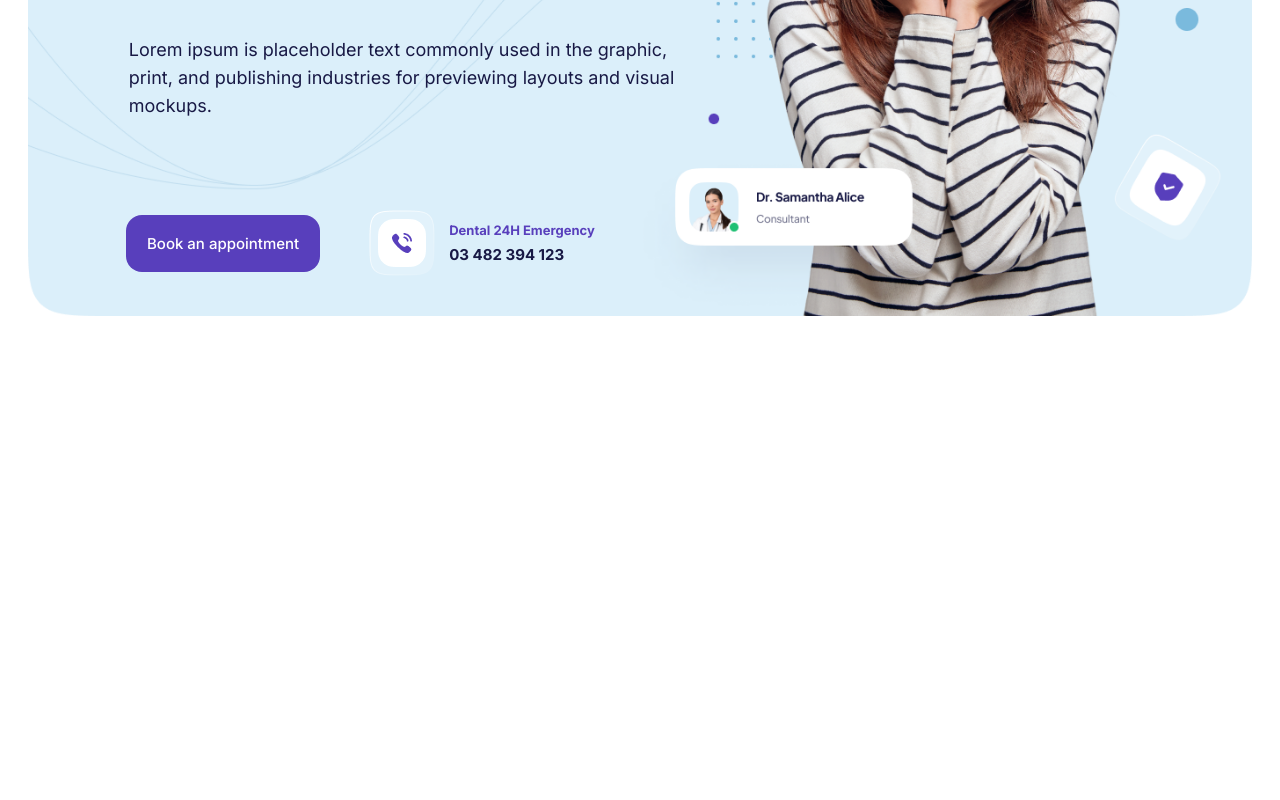
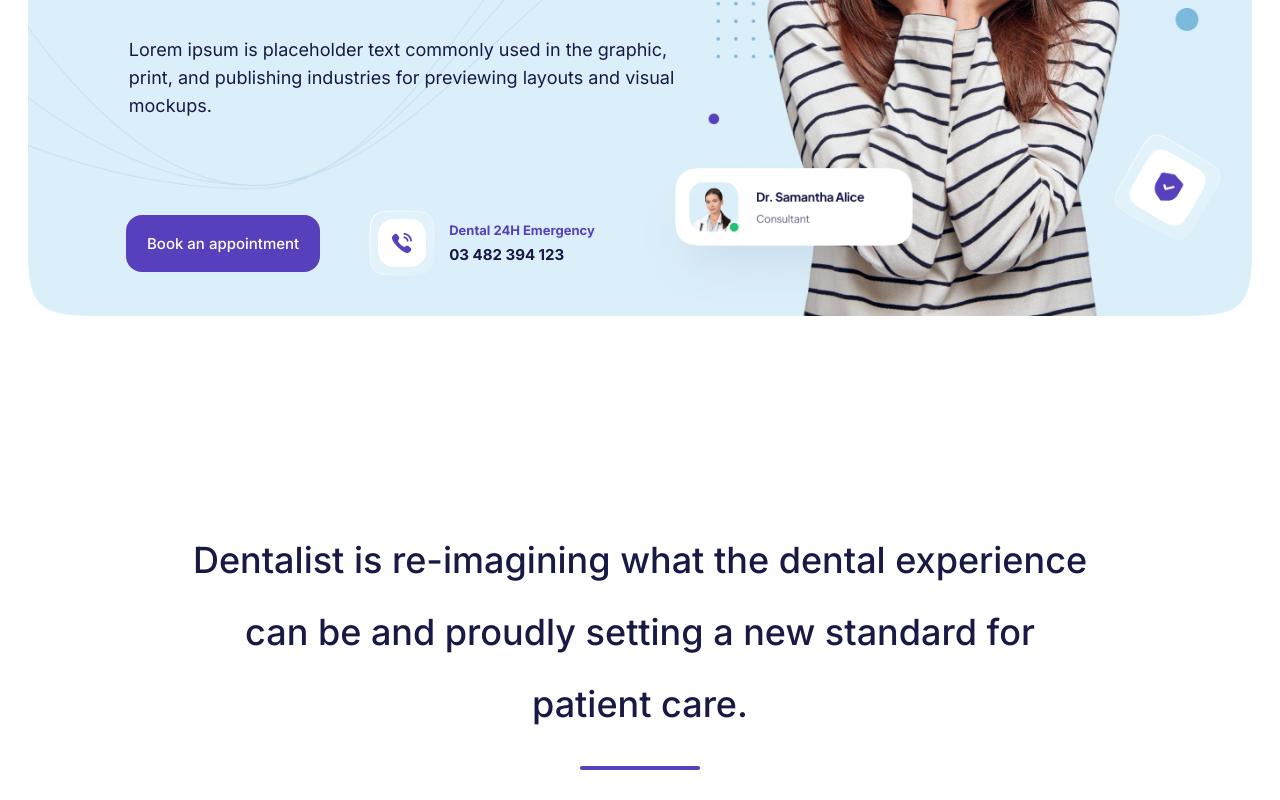
Before and after one commit to Wario-ajs/Dentalist-Page, a plain HTML site: page index.html in a window 1280 px wide. Shown: the part 432-1232 px from the top of the page. Before the commit the page ends 876 px from the top, so only its background shows below. Drawn offline with Linux system fonts and the light colour scheme.

Commit message:
adding the sub banner desc in banner section

```diff
--- a/assets/CSS/styles/main.css
+++ b/assets/CSS/styles/main.css
@@ -99,3 +99,15 @@
     font-size: 15px;
     font-weight: 700;
 }
+
+.banner__sub {
+    text-align: center;
+}
+
+.banner__subtitle {
+    font-size: 36px;
+    font-weight: 500;
+    padding-top: 3em;
+    padding-bottom: 0.5em;
+    line-height: 200%;
+}
--- a/index.html
+++ b/index.html
@@ -47,7 +47,10 @@
                     </span>
                 </div>
             </div>
-
+            <div class="banner__sub">
+                <h2 class="banner__subtitle">Dentalist is re-imagining what the dental experience<br>can be and proudly setting a new standard for<br>patient care.</h2>
+                <img src="assets/Img/home/line1.svg" alt="Linha" class="banner__subtitle--line">
+            </div>
         </section>
     </main>
 </body>
```
Also changed, not shown: assets/Img/home/line1.svg (added).
